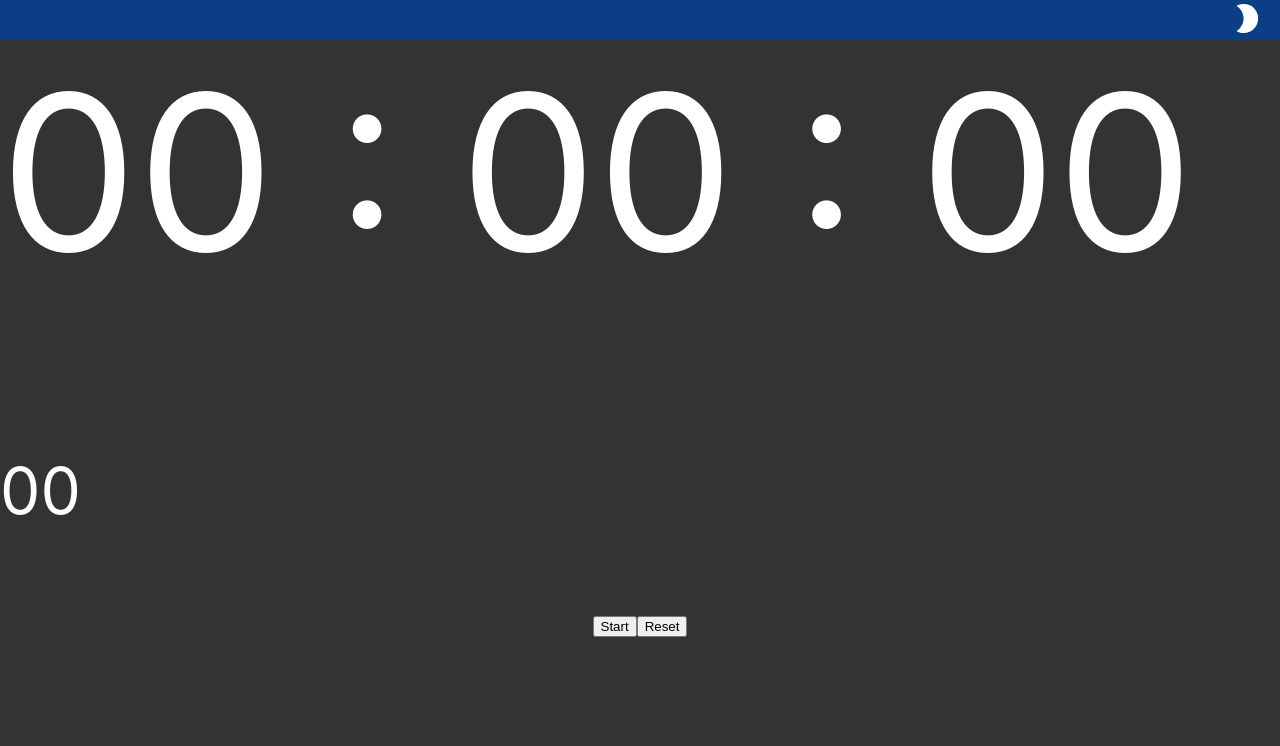
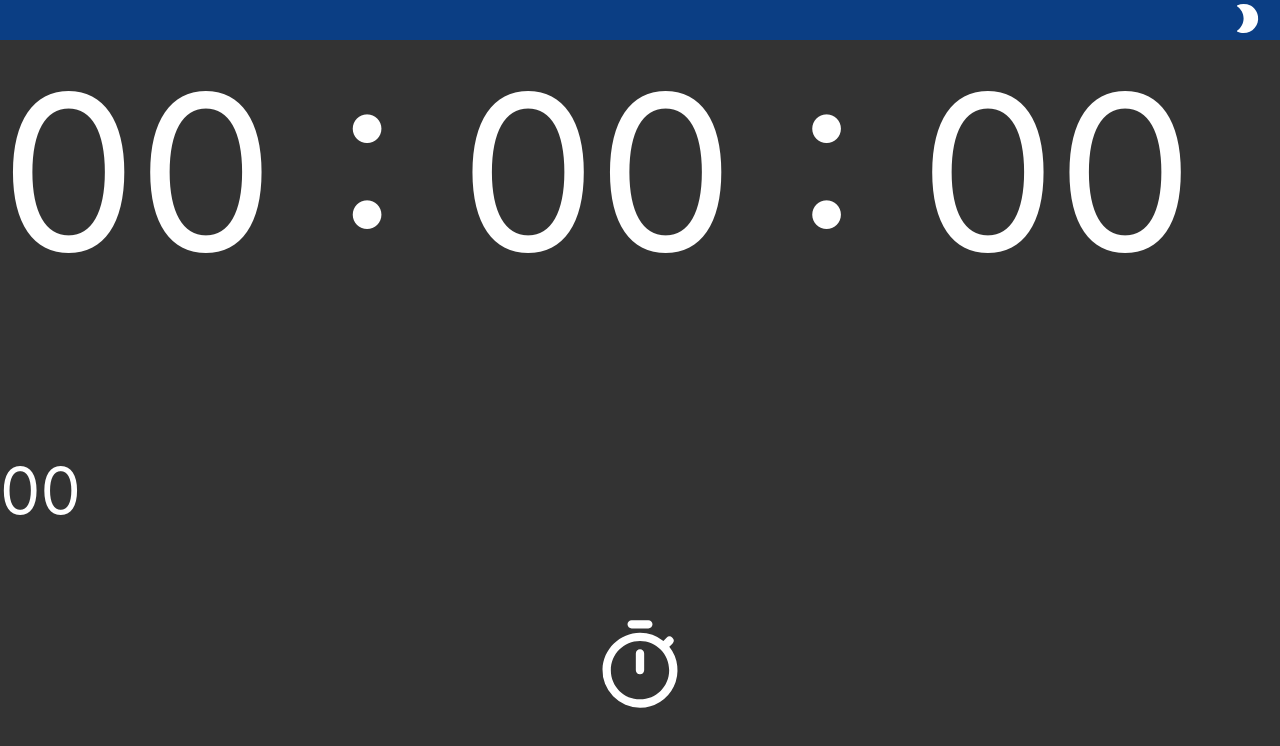
Before and after one commit to timc986/Big-Stopwatch-Ng, an Angular app: page / in a window 1280 px wide. Shown: the top 746 px of the page. Built offline with nearby package versions, Linux system fonts and the light colour scheme.

Commit message:
use icon for the watch buttons

```diff
--- a/src/app/app.component.html
+++ b/src/app/app.component.html
@@ -4,8 +4,9 @@
     <div class="spacer"></div>
     <a aria-label="Dark Theme" target="_blank" rel="noopener" title="Dark Theme" (click)="onDarkTheme()">
       <ng-container *ngIf="!isDarkTheme">
-        <svg id="dark-theme-icon" height="24" data-name="Logo" xmlns="http://www.w3.org/2000/svg"
-          xmlns:xlink="http://www.w3.org/1999/xlink" aria-hidden="true" focusable="false"
+        <svg class="svg-icon-button" id="dark-theme-icon" height="24" data-name="Logo"
+          xmlns="http://www.w3.org/2000/svg" xmlns:xlink="http://www.w3.org/1999/xlink" aria-hidden="true"
+          focusable="false"
           style="-ms-transform: rotate(360deg); -webkit-transform: rotate(360deg); transform: rotate(360deg);"
           preserveAspectRatio="xMidYMid meet" viewBox="0 0 24 24">
           <rect width="400" height="400" fill="none" />
@@ -14,8 +15,9 @@
             fill="#fff" /></svg>
       </ng-container>
       <ng-container *ngIf="isDarkTheme">
-        <svg id="dark-theme-icon" height="24" data-name="Logo" xmlns="http://www.w3.org/2000/svg"
-          xmlns:xlink="http://www.w3.org/1999/xlink" aria-hidden="true" focusable="false"
+        <svg class="svg-icon-button" id="dark-theme-icon" height="24" data-name="Logo"
+          xmlns="http://www.w3.org/2000/svg" xmlns:xlink="http://www.w3.org/1999/xlink" aria-hidden="true"
+          focusable="false"
           style="-ms-transform: rotate(360deg); -webkit-transform: rotate(360deg); transform: rotate(360deg);"
           preserveAspectRatio="xMidYMid meet" viewBox="0 0 24 24">
           <rect width="400" height="400" fill="none" />
--- a/src/app/app.component.scss
+++ b/src/app/app.component.scss
@@ -46,14 +46,14 @@ p {
   margin: 0 16px;
 }
 
-.toolbar #dark-theme-icon:hover {
-  opacity: 0.8;
-  cursor: pointer;
-}
+// .toolbar #dark-theme-icon:hover {
+//   opacity: 0.8;
+//   cursor: pointer;
+// }
 
-.toolbar #dark-theme-icon:active {
-  opacity: 0.6;
-}
+// .toolbar #dark-theme-icon:active {
+//   opacity: 0.6;
+// }
 
 // .content {
 //   display: flex;
--- a/src/app/stopwatch/stopwatch.component.html
+++ b/src/app/stopwatch/stopwatch.component.html
@@ -8,9 +8,27 @@
   </div>
 
   <div class="buttons">
-    <button (click)="toggle()" *ngIf="!isRunning">Start</button>
-    <button (click)="toggle()" *ngIf="isRunning">Stop</button>
+    <a (click)="toggle()">
+      <svg class="svg-icon-button" id="stopwatch-icon" height="24" data-name="Logo" xmlns="http://www.w3.org/2000/svg"
+        xmlns:xlink="http://www.w3.org/1999/xlink" aria-hidden="true" focusable="false"
+        style="-ms-transform: rotate(360deg); -webkit-transform: rotate(360deg); transform: rotate(360deg);"
+        preserveAspectRatio="xMidYMid meet" viewBox="0 0 24 24">
+        <rect width="400" height="400" fill="none" />
+        <path
+          d="M14 1h-4c-.55 0-1 .45-1 1s.45 1 1 1h4c.55 0 1-.45 1-1s-.45-1-1-1zm-2 13c.55 0 1-.45 1-1V9c0-.55-.45-1-1-1s-1 .45-1 1v4c0 .55.45 1 1 1zm7.03-6.61l.75-.75a.993.993 0 0 0 0-1.4l-.01-.01a.993.993 0 0 0-1.4 0l-.75.75A8.962 8.962 0 0 0 12 4c-4.8 0-8.88 3.96-9 8.76A8.998 8.998 0 0 0 12 22a8.994 8.994 0 0 0 7.03-14.61zM12 20c-3.87 0-7-3.13-7-7s3.13-7 7-7s7 3.13 7 7s-3.13 7-7 7z"
+          fill="#fff" /></svg>
+    </a>
+    <!-- <button (click)="toggle()" *ngIf="isRunning">Stop</button> -->
 
-    <button (click)="reset()">Reset</button>
+    <a (click)="reset()" *ngIf="hasTime">
+      <svg class="svg-icon-button" id="reset-icon" height="24" data-name="Logo" xmlns="http://www.w3.org/2000/svg"
+        xmlns:xlink="http://www.w3.org/1999/xlink" aria-hidden="true" focusable="false"
+        style="-ms-transform: rotate(360deg); -webkit-transform: rotate(360deg); transform: rotate(360deg);"
+        preserveAspectRatio="xMidYMid meet" viewBox="0 0 24 24">
+        <rect width="400" height="400" fill="none" />
+        <path
+          d="M12 2C6.47 2 2 6.47 2 12s4.47 10 10 10s10-4.47 10-10S17.53 2 12 2zm0 18c-4.41 0-8-3.59-8-8s3.59-8 8-8s8 3.59 8 8s-3.59 8-8 8zm3.59-13L12 10.59L8.41 7L7 8.41L10.59 12L7 15.59L8.41 17L12 13.41L15.59 17L17 15.59L13.41 12L17 8.41z"
+          fill="#fff" /></svg>
+    </a>
   </div>
 </div>
--- a/src/app/stopwatch/stopwatch.component.scss
+++ b/src/app/stopwatch/stopwatch.component.scss
@@ -24,12 +24,21 @@
 }
 
 .buttons {
-  // display: flex;
+  display: flex;
   margin-top: 50px;
   //   padding: 0 16px;
   // max-width: 960px;
-  // flex-direction: column;
-  // align-items: center;
+  flex-direction: column;
+  align-items: center;
+
+  #stopwatch-icon {
+    height: 100px;
+  }
+
+  #reset-icon {
+    height: 40px;
+    margin-top: 50px;
+  }
 }
 
 @media screen and (max-width: 575px) {
--- a/src/app/stopwatch/stopwatch.component.ts
+++ b/src/app/stopwatch/stopwatch.component.ts
@@ -9,6 +9,7 @@ import { timer } from "rxjs";
 export class StopwatchComponent implements OnInit {
 
   public isRunning = false;
+  public hasTime = false;
   public time = 0;
   public hour = '00';
   public minute = '00';
@@ -21,6 +22,7 @@ export class StopwatchComponent implements OnInit {
     timer(0, 10).subscribe(t => {
       if (this.isRunning) {
         this.time++;
+        this.hasTime = true;
 
         this.hour = this.formatZero(Math.floor(this.time / 360000));
         this.minute = this.formatZero(Math.floor(this.time / 6000 % 60));
@@ -36,6 +38,7 @@ export class StopwatchComponent implements OnInit {
 
   public reset(): void {
     this.isRunning = false;
+    this.hasTime = false;
     this.time = 0;
     this.hour = '00';
     this.minute = '00';
--- a/src/styles.scss
+++ b/src/styles.scss
@@ -8,3 +8,12 @@ body {
   margin: 0;
   //   line-height: 1.5;
 }
+
+.svg-icon-button:hover {
+  opacity: 0.8;
+  cursor: pointer;
+}
+
+.svg-icon-button:active {
+  opacity: 0.6;
+}
```
Also changed, not shown: 1 other file (tests, documents, lock files or other folders).
